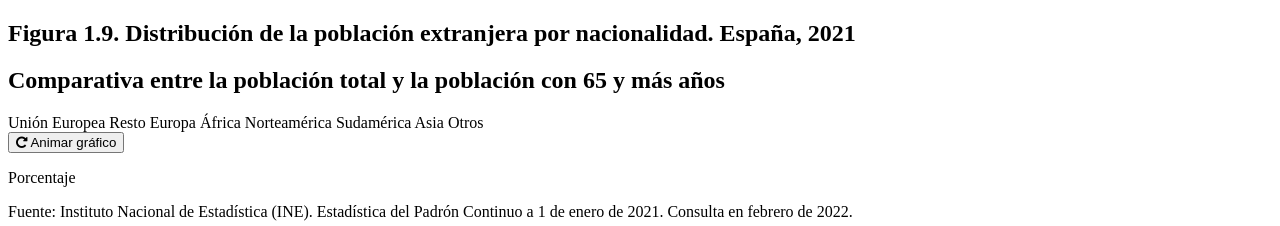
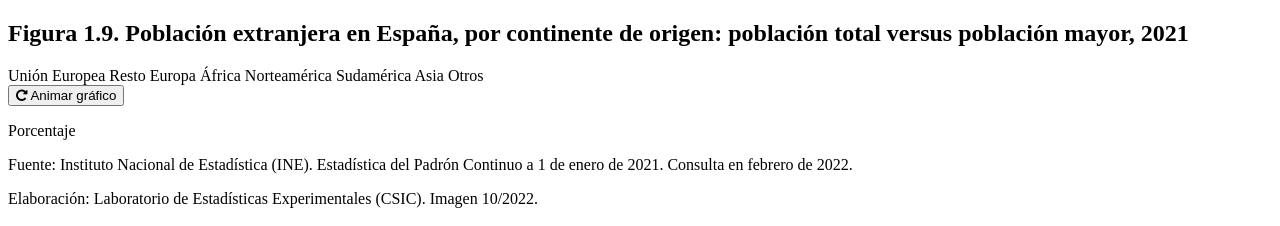
Before and after one commit to EnvejecimientoEnRed/informe_perfil_mayores_2022_demografia_1_9, a website: page pre/template.html in a window 1280 px wide. Shown: the top 226 px of the page. Drawn offline with Linux system fonts and the light colour scheme; a script that the page names is missing.

Commit message:
Cambio en título

```diff
--- a/pre/template.html
+++ b/pre/template.html
@@ -17,8 +17,8 @@
         <div class="main">
             <section class="content b-chart active" id="chartBlock">
                 <div class="b-title">
-                    <h1 class="title">Figura 1.9. Distribución de la población extranjera por nacionalidad. España, 2021</h1>
-                    <h2 class="subtitle">Comparativa entre la población total y la población con 65 y más años</h2>
+                    <h1 class="title">Figura 1.9. Población extranjera en España, por continente de origen: población total versus población mayor, 2021</h1>
+                    <h2 class="subtitle"></h2>
                 </div>
                 <div class="chart__logics">
                     <div class="chart__legend">
```
Also changed, not shown: docs/index.html (+1 -1 lines).
